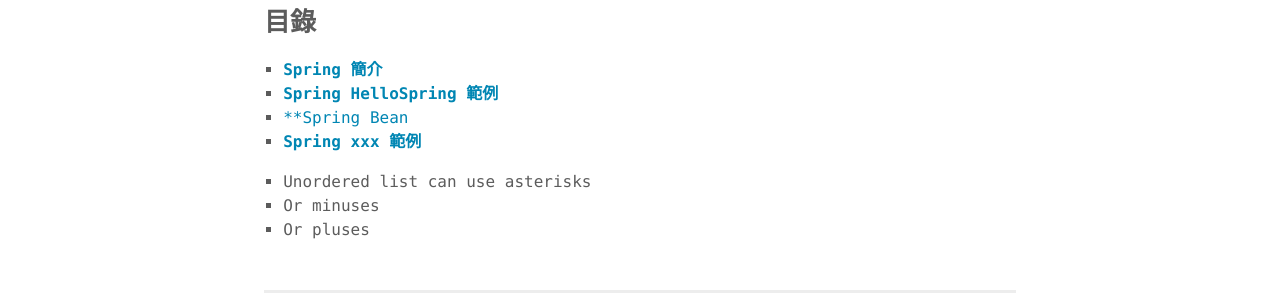
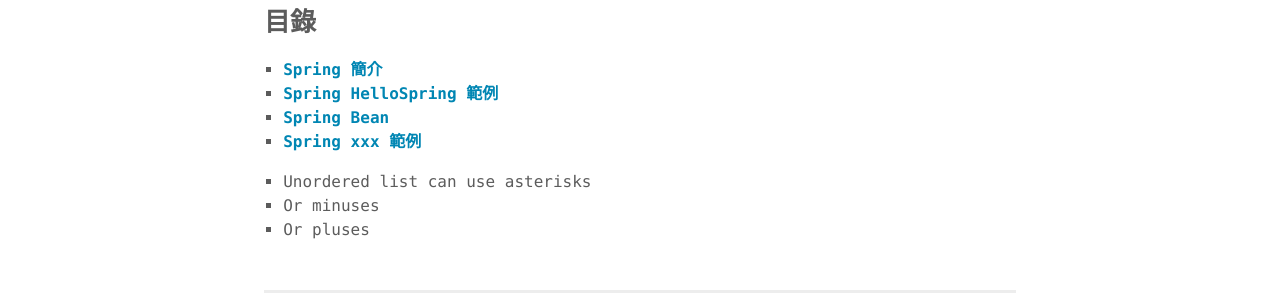
Before and after one commit to securenai/securenai.github.io, a Jekyll site: the page built from spring/spring.md, in a window 1280 px wide. Shown: the part 540-840 px from the top of the page. Built offline with Jekyll 4.4.1, drawn with Linux system fonts in a browser that asks for light colours; part of the change alters nothing that is shown.

```diff
--- a/spring/spring.md
+++ b/spring/spring.md
@@ -20,7 +20,7 @@ React.js是由Facebook內部所開發的JavaScript函式庫，在Virtual DOM的
 
 1. [**Spring 簡介**](/spring/spring_page1)
 2. [**Spring HelloSpring 範例**](/spring/spring_page2)
-3. [**Spring Bean](/spring/spring_page4)
+3. [**Spring Bean**](/spring/spring_page3)
 4. [**Spring xxx 範例**](/spring/spring_page5)
 
 * Unordered list can use asterisks
```
